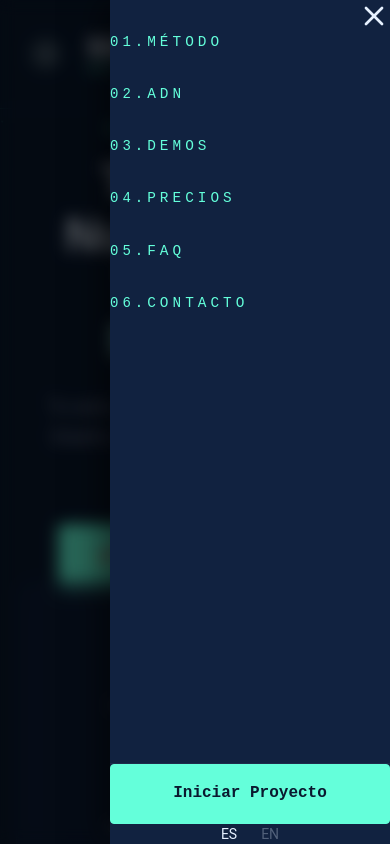
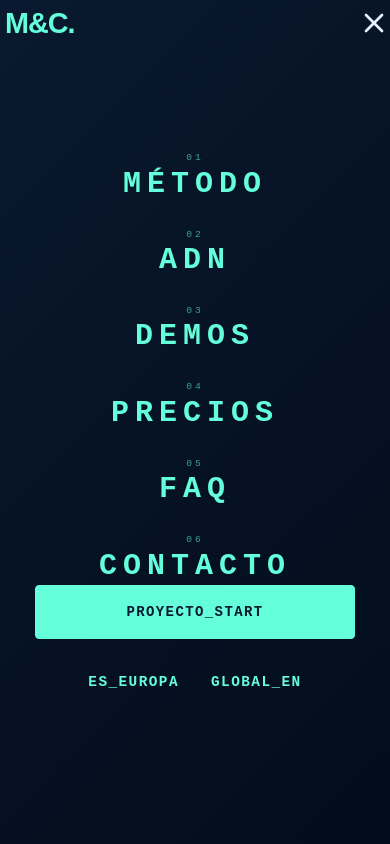
Before and after one commit to markusx5622/mc-websolutions-v2, a Next.js app: page / in a window 390 px wide. Both pictures are taken after a click on the button "Toggle Menu". Shown: the top 844 px of the page. Built offline with nearby package versions, Linux system fonts and the light colour scheme.

Commit message:
style: rediseño de menú móvil, ajuste de escala ADN a 200px y mejora de espaciados en Hero

```diff
--- a/src/app/globals.css
+++ b/src/app/globals.css
@@ -1055,10 +1055,11 @@ footer {
 
 @media (max-width: 768px) {
     .hero-main-flex {
-        flex-direction: column !important; /* Logo on top */
+        flex-direction: column !important;
         justify-content: center !important;
-        gap: 30px;
+        gap: 0;
         text-align: center;
+        margin-bottom: 4rem; /* Separación extra para el botón CTA */
     }
     .hero-dna-logo {
         display: none !important;
@@ -1066,8 +1067,6 @@ footer {
     .hero-text-block {
         text-align: center !important;
     }
-    .hexagon-wrapper { width: 260px; }
-    .hexagon-container { min-height: 450px; }
 }
 
 /* Terminal Form Styles */
@@ -1486,31 +1485,31 @@ select.terminal-input option {
 
     /* Interactive ADN Hexagon Mobile */
     .hexagon-container {
-        min-height: 360px;
+        min-height: 350px;
     }
     .hexagon-wrapper {
-        width: 207px;
-        height: 207px;
+        width: 200px;
+        height: 200px;
     }
     .hexagon-content {
-        width: 130px;
+        width: 125px;
     }
     .hexagon-info-title {
-        font-size: 0.9rem;
-        margin-bottom: 0.3rem;
+        font-size: 0.85rem;
+        margin-bottom: 0.25rem;
         letter-spacing: 1px;
     }
     .hexagon-info-desc {
-        font-size: 0.6rem;
+        font-size: 0.58rem;
         line-height: 1.2;
     }
     .point-label {
-        font-size: 0.52rem;
-    }
-    .l1 { top: -22px; }
-    .l4 { bottom: -22px; }
-    .l2, .l3 { left: 110%; }
-    .l5, .l6 { right: 110%; }
+        font-size: 0.5rem;
+    }
+    .l1 { top: -20px; }
+    .l4 { bottom: -20px; }
+    .l2, .l3 { left: 112%; }
+    .l5, .l6 { right: 112%; }
 }
 
 /* Success Progress Bar Styling */
--- a/src/components/Navbar.tsx
+++ b/src/components/Navbar.tsx
@@ -102,73 +102,84 @@ const Navbar = () => {
         </div>
       </div>
 
-      {/* Mobile Drawer Overlay */}
+      {/* Mobile Menu Overlay */}
       <AnimatePresence>
         {isMenuOpen && (
-          <>
-            {/* Backdrop */}
           <motion.div
-              initial={{ opacity: 0 }}
-              animate={{ opacity: 1 }}
-              exit={{ opacity: 0 }}
+            initial={{ opacity: 0, scale: 1.1 }}
+            animate={{ opacity: 1, scale: 1 }}
+            exit={{ opacity: 0, scale: 1.1 }}
+            transition={{ duration: 0.4, ease: [0.6, 0.05, -0.01, 0.9] }}
+            className="fixed inset-0 w-full h-full z-[2000] md:hidden flex flex-col items-center justify-center"
+            style={{
+              background: 'linear-gradient(135deg, #0a192f 0%, #020c1b 100%)',
+              backdropFilter: 'blur(15px)'
+            }}
+          >
+            {/* Top Bar inside Menu */}
+            <div className="absolute top-0 left-0 w-full p-8 flex justify-between items-center">
+              <Link href="/" onClick={() => setIsMenuOpen(false)} className="brand-wrapper !opacity-100">
+                <span className="brand-name">M&C<span style={{ color: "var(--accent)" }}>.</span></span>
+              </Link>
+              <button
                 onClick={() => setIsMenuOpen(false)}
-              className="fixed inset-0 bg-black/60 backdrop-blur-sm z-[999] md:hidden"
-            />
-            {/* Sidebar */}
-            <motion.div
-              initial={{ x: '100%' }}
-              animate={{ x: 0 }}
-              exit={{ x: '100%' }}
-              transition={{ type: 'spring', damping: 25, stiffness: 200 }}
-              style={{
-                backgroundColor: '#112240',
-                zIndex: 1001,
-                boxShadow: '-10px 0 30px rgba(0,0,0,0.5)'
-              }}
-              className="fixed top-0 right-0 h-full w-[280px] p-8 md:hidden flex flex-col"
+                className="text-accent p-2 hover:bg-white/5 rounded-full transition-colors"
+                aria-label="Cerrar Menú"
               >
-              <div className="flex justify-end mb-12">
-                <button onClick={() => setIsMenuOpen(false)} className="text-accent">
                 <X size={32} />
               </button>
             </div>
 
-              <div className="flex flex-col gap-8 flex-1">
+            {/* Centered Navigation */}
+            <nav className="flex flex-col items-center gap-6 py-12">
               {navLinks.map((item, i) => (
                 <motion.div
                   key={item.hash}
-                    initial={{ opacity: 0, x: 20 }}
-                    animate={{ opacity: 1, x: 0 }}
-                    transition={{ delay: 0.1 + i * 0.05 }}
+                  initial={{ opacity: 0, y: 20 }}
+                  animate={{ opacity: 1, y: 0 }}
+                  transition={{ delay: 0.1 + i * 0.08 }}
+                  className="overflow-hidden"
                 >
                   <Link
                     href={item.hash}
                     onClick={() => setIsMenuOpen(false)}
-                      className="mono-text block text-xl"
-                      style={{ letterSpacing: '4px' }}
+                    className="mono-text group flex items-center justify-center flex-col"
                   >
-                      <span className="text-accent text-sm mr-4">0{i+1}.</span>
+                    <span className="text-accent text-[0.6rem] tracking-[0.3em] mb-2 opacity-60">0{i+1}</span>
+                    <span className="text-3xl font-bold tracking-[0.2em] relative">
                       {item.name}
+                      <span className="block h-[1px] w-0 bg-accent transition-all duration-300 group-hover:w-full"></span>
+                    </span>
                   </Link>
                 </motion.div>
               ))}
-              </div>
+            </nav>
 
-              <div className="mt-auto border-t border-white/5 pt-8">
+            {/* Bottom Actions */}
+            <motion.div
+              initial={{ opacity: 0 }}
+              animate={{ opacity: 1 }}
+              transition={{ delay: 0.6 }}
+              className="mt-8 px-8 w-full max-w-xs flex flex-col items-center gap-8"
+            >
               <Link
                 href="/briefing"
                 onClick={() => setIsMenuOpen(false)}
-                  className="btn btn-solid w-full block text-center"
+                className="btn btn-solid w-full block text-center !py-4 text-sm tracking-widest"
               >
-                  Iniciar Proyecto
+                PROYECTO_START
               </Link>
-                <div className="flex justify-center gap-6 mt-8 text-muted text-sm">
-                   <span>ES</span>
-                   <span className="opacity-30">EN</span>
-                </div>
+
+              <div className="flex gap-8 text-muted/60 text-[0.7rem] mono-text tracking-widest font-bold">
+                 <span className="text-accent cursor-pointer">ES_EUROPA</span>
+                 <span className="hover:text-accent transition-colors cursor-pointer">GLOBAL_EN</span>
               </div>
             </motion.div>
-          </>
+
+            {/* Background Decoration */}
+            <div className="absolute -bottom-20 -right-20 w-64 h-64 bg-accent/5 rounded-full blur-[100px] pointer-events-none" />
+            <div className="absolute -top-20 -left-20 w-64 h-64 bg-accent/5 rounded-full blur-[100px] pointer-events-none" />
+          </motion.div>
         )}
       </AnimatePresence>
     </header>
```
Lines whose indentation alone changed are shown as unchanged.
